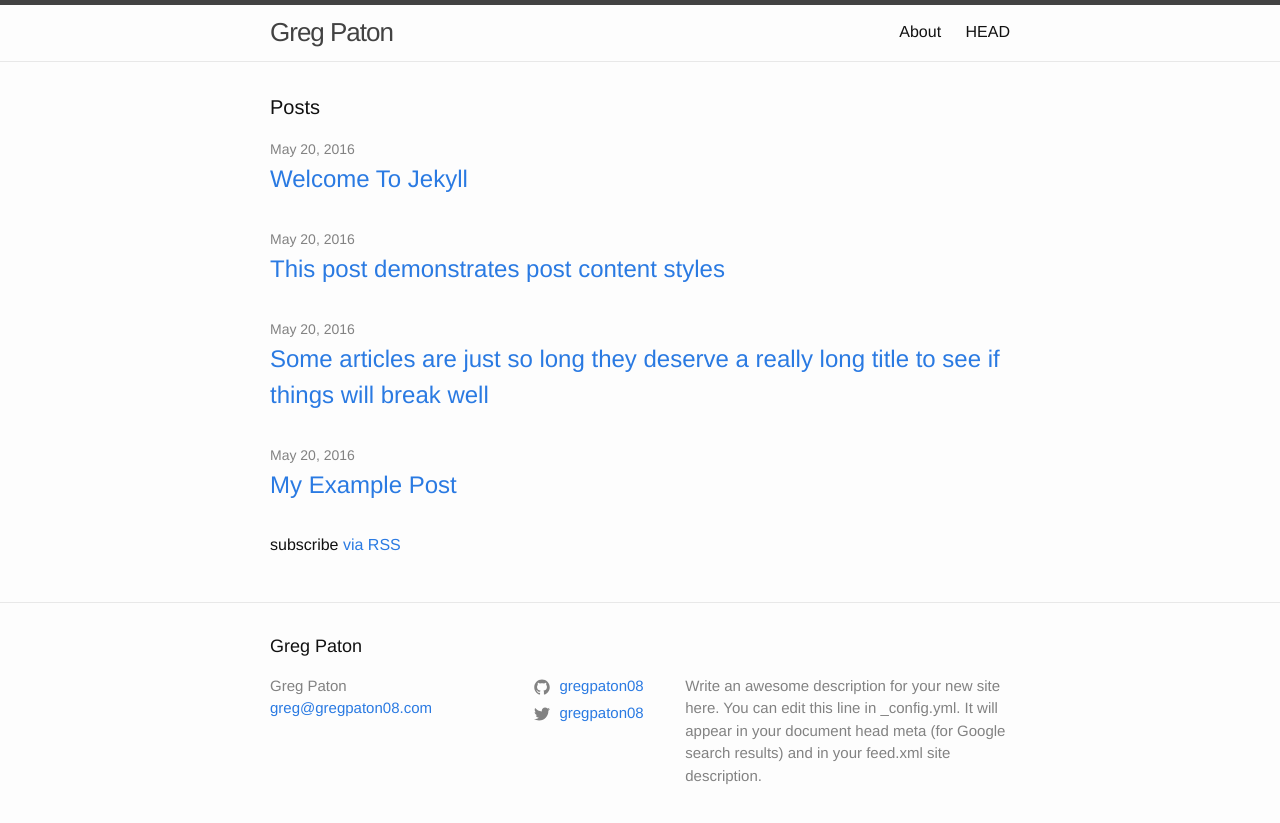
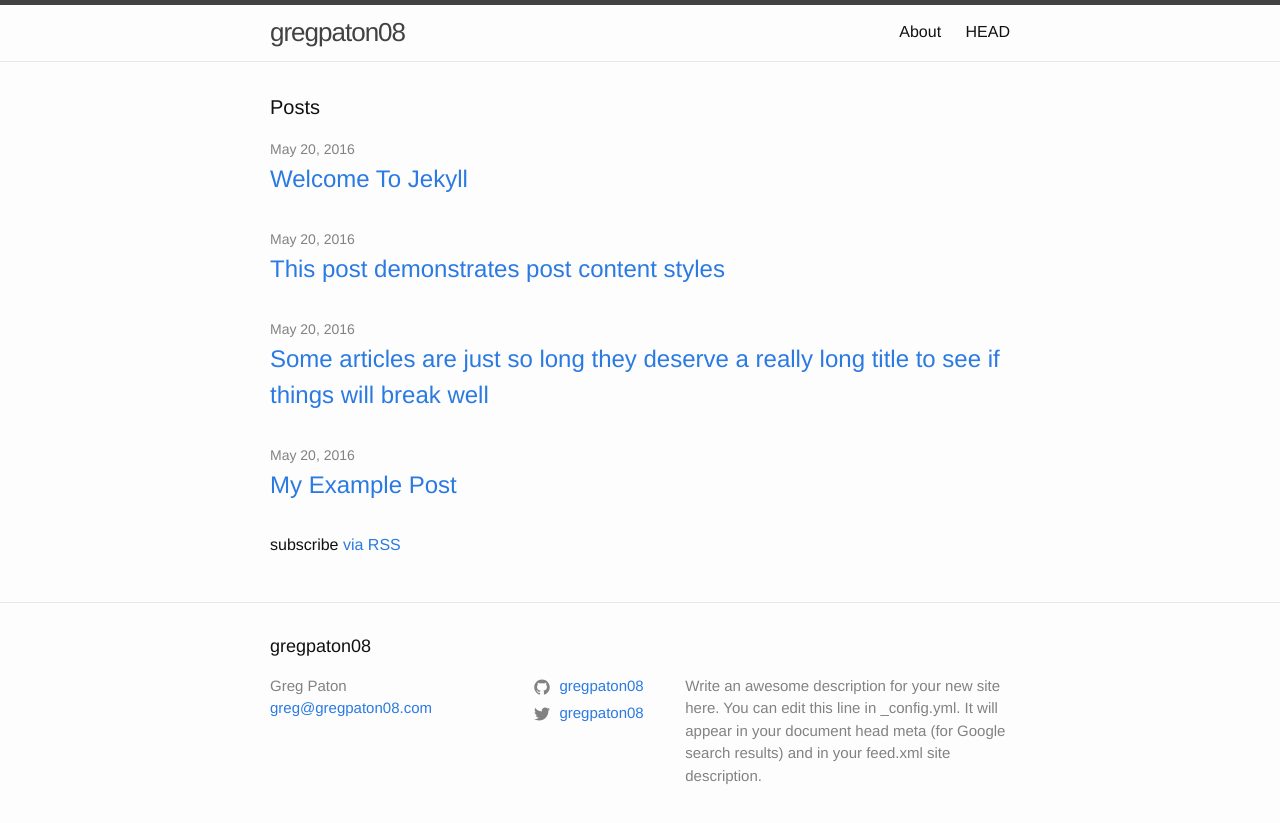
Before and after one commit to gregpaton08/gregpaton08.github.io, a Jekyll site: the page built from index.md, in a window 1280 px wide. Shown: the top 823 px of the page. Built offline with Jekyll 4.4.1, drawn with Linux system fonts in a browser that asks for light colours.

Commit message:
Update info in config

```diff
--- a/_config.yml
+++ b/_config.yml
@@ -1,4 +1,4 @@
-title: Greg Paton
+title: gregpaton08
 author: Greg Paton
 email: greg@gregpaton08.com
 description: > # this means to ignore newlines until "baseurl:"
```
